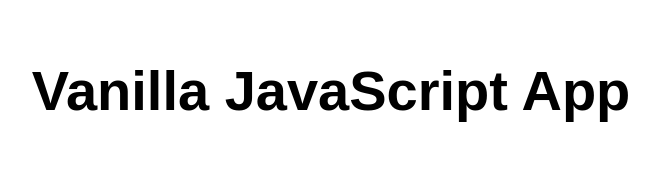
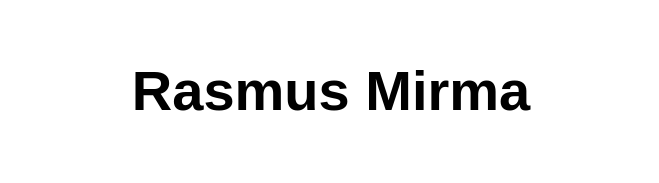
Before and after one commit to rmirma/ut2024azapp, a website: page src/index.html in a window 1280 px wide. Shown: the whole page, without its empty margins (309-968 px from the left). Drawn offline with Linux system fonts and the light colour scheme.

Commit message:
Update index.html

```diff
--- a/src/index.html
+++ b/src/index.html
@@ -10,7 +10,7 @@
 
 <body>
   <main>
-    <h1>Vanilla JavaScript App</h1>
+    <h1>Rasmus Mirma</h1>
   </main>
 </body>
 
```
